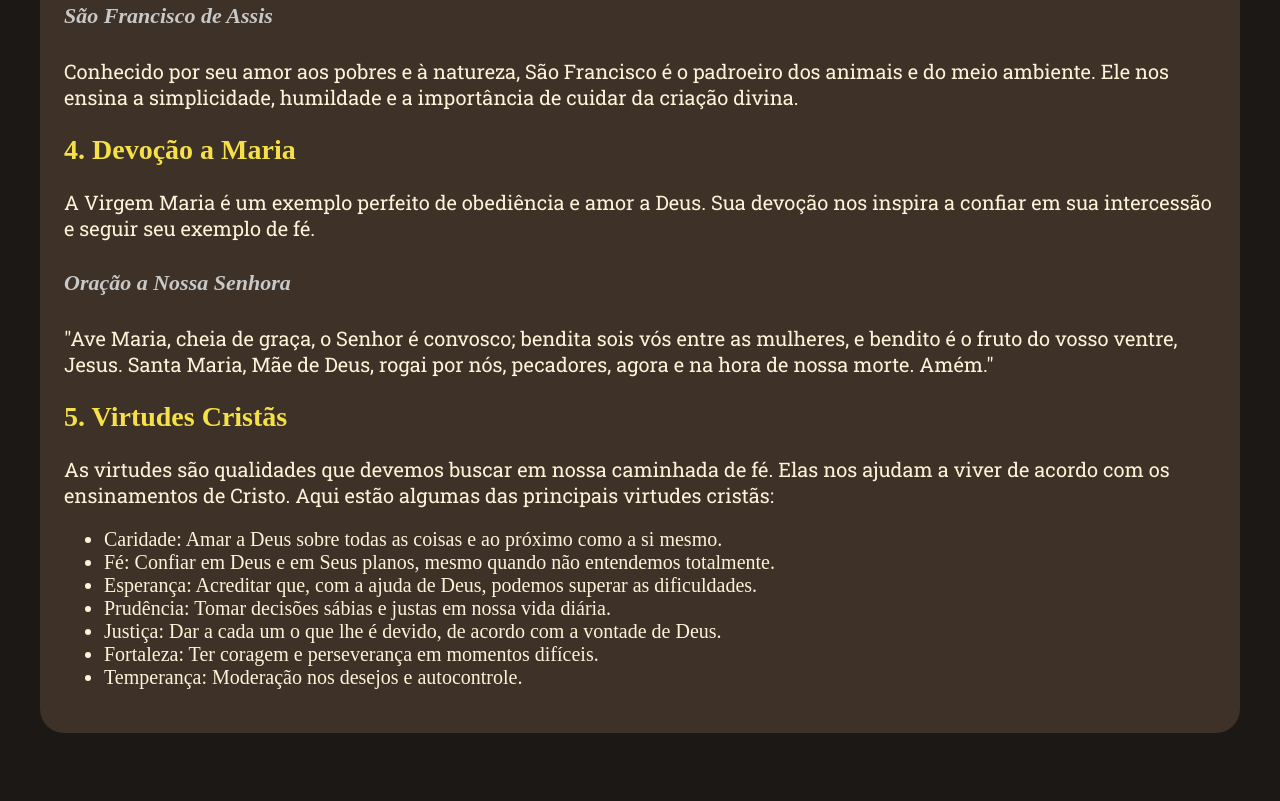
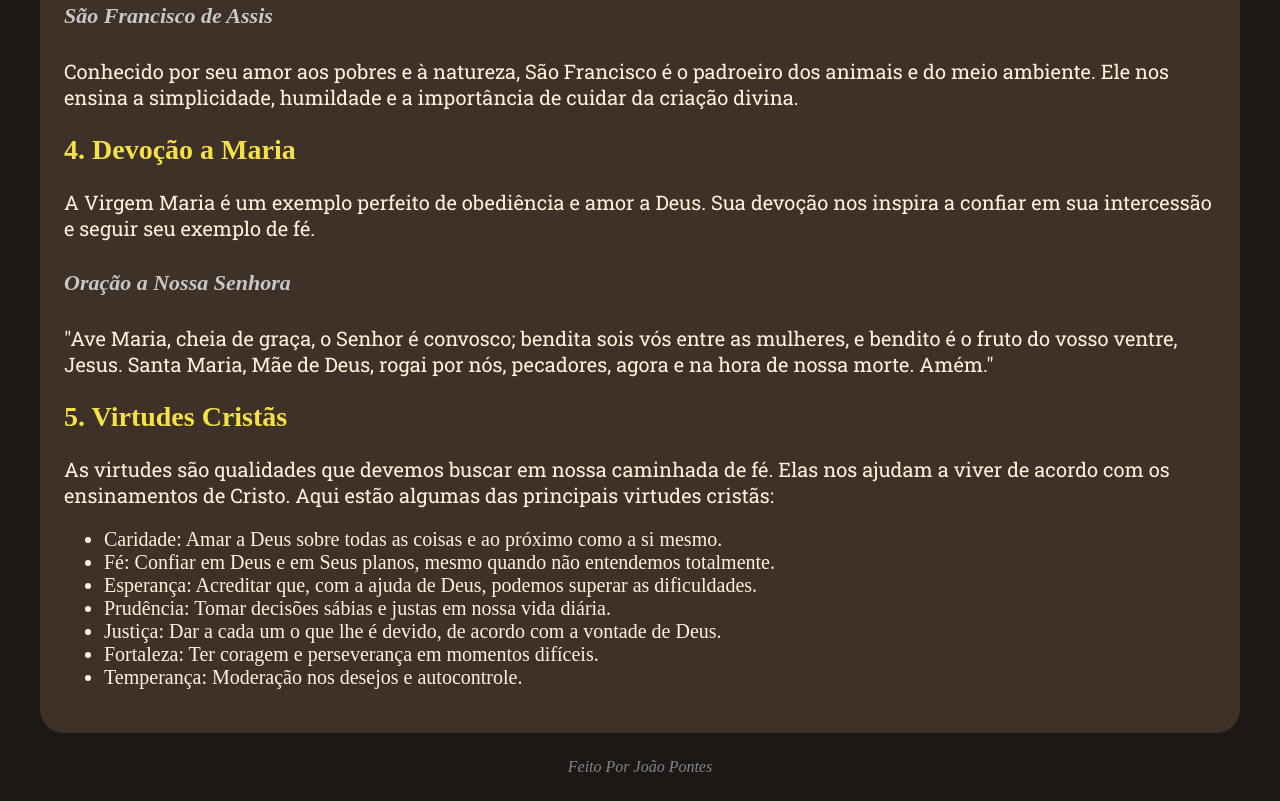
Before and after one commit to joaopontesz/CatholicPage, a plain HTML site: page index.html in a window 1280 px wide. Shown: the part 1435-2236 px from the top of the page. Before the commit the page ends 2193 px from the top, so only its background shows below. Drawn offline with Linux system fonts and the light colour scheme.

Commit message:
Add footer

```diff
--- a/index.html
+++ b/index.html
@@ -83,5 +83,6 @@
     </ul>
   </Section>
   </div>
+  <footer>Feito por João Pontes</footer>
 </body>
 </html>
--- a/style.css
+++ b/style.css
@@ -65,3 +65,13 @@ h4 {
 p {
   font-family: "Roboto Slab", serif;
 }
+
+footer {
+  box-sizing: border-box;
+  color: rgb(133, 133, 133);
+  text-align: center;
+  text-transform: capitalize;
+  font-style: italic;
+
+  margin-bottom: 25px;
+}
```
